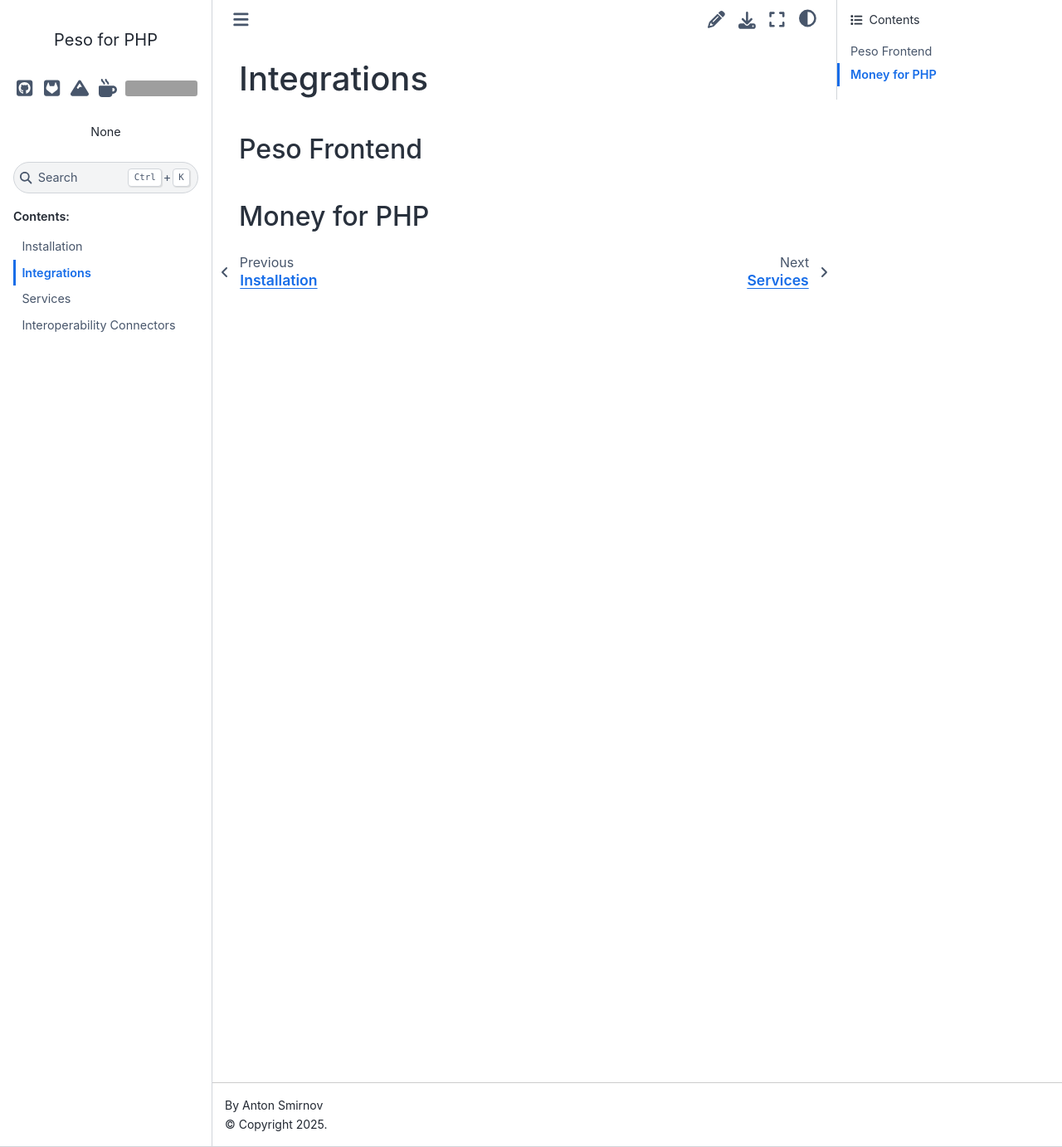
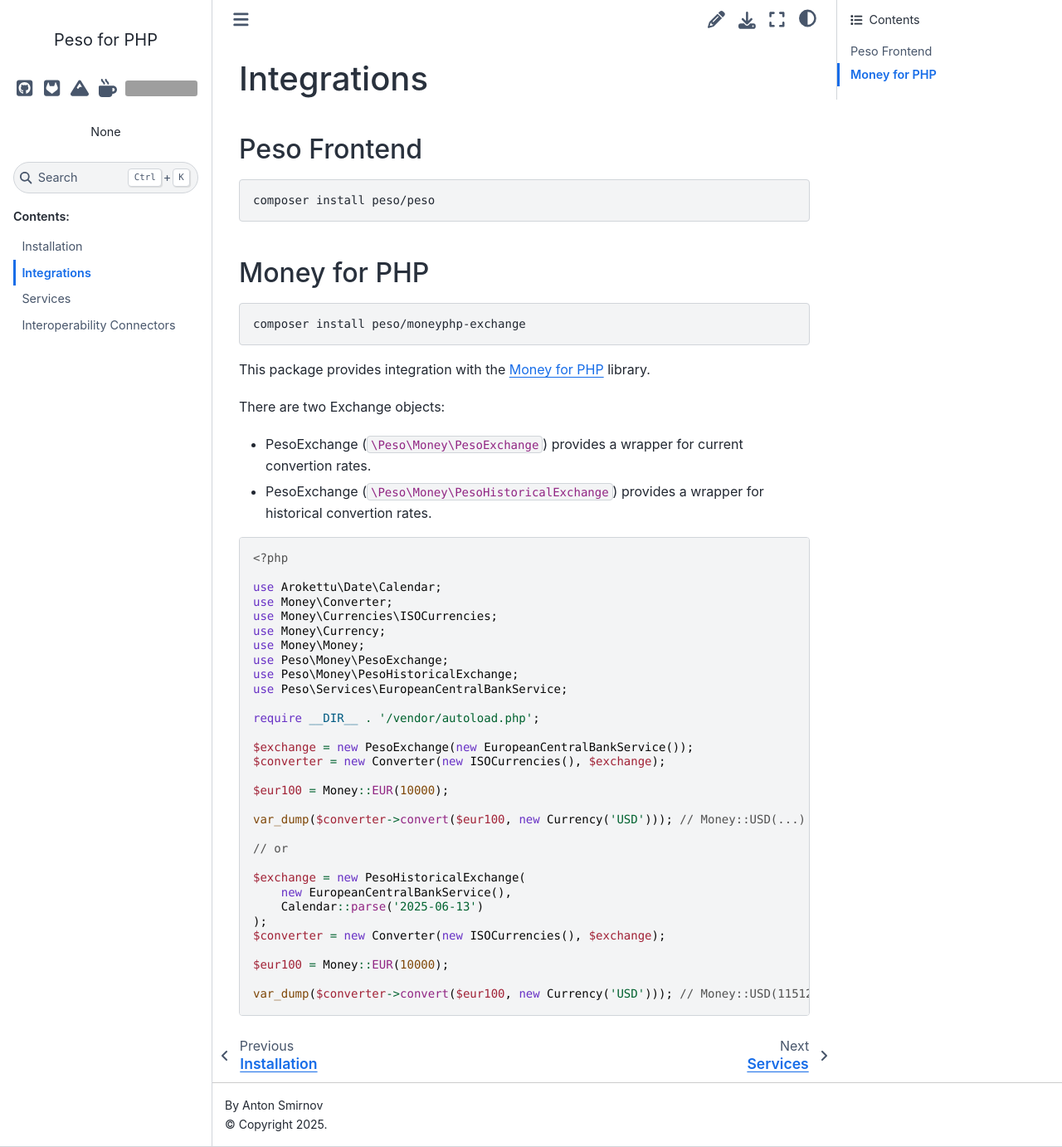
Before and after one commit to phpeso/doc, a Sphinx documentation site: the page built from source/integrations.rst, in a window 1280 px wide and 1382 px high. Shown: the whole window at 83% size. Built offline with Sphinx 7.4.7 and the Sphinx Book theme 1.1.4, drawn with Linux system fonts in a browser that asks for light colours; grey boxes are pictures that could not be loaded.

Commit message:
Explain MoneyPHP integration

```diff
--- a/source/integrations.rst
+++ b/source/integrations.rst
@@ -1,12 +1,65 @@
 Integrations
 ############
+
+.. highlight:: php
 
 .. _peso_peso:
 
 Peso Frontend
 =============
 
+.. code-block:: bash
+
+    composer install peso/peso
+
 .. _peso_moneyphp:
 
 Money for PHP
 =============
+
+.. code-block:: bash
+
+    composer install peso/moneyphp-exchange
+
+This package provides integration with the `Money for PHP`_ library.
+
+.. _Money for PHP: https://www.moneyphp.org/
+
+There are two Exchange objects:
+
+* PesoExchange (``\Peso\Money\PesoExchange``) provides a wrapper for current convertion rates.
+* PesoExchange (``\Peso\Money\PesoHistoricalExchange``) provides a wrapper for historical convertion rates.
+
+::
+
+    <?php
+
+    use Arokettu\Date\Calendar;
+    use Money\Converter;
+    use Money\Currencies\ISOCurrencies;
+    use Money\Currency;
+    use Money\Money;
+    use Peso\Money\PesoExchange;
+    use Peso\Money\PesoHistoricalExchange;
+    use Peso\Services\EuropeanCentralBankService;
+
+    require __DIR__ . '/vendor/autoload.php';
+
+    $exchange = new PesoExchange(new EuropeanCentralBankService());
+    $converter = new Converter(new ISOCurrencies(), $exchange);
+
+    $eur100 = Money::EUR(10000);
+
+    var_dump($converter->convert($eur100, new Currency('USD'))); // Money::USD(...)
+
+    // or
+
+    $exchange = new PesoHistoricalExchange(
+        new EuropeanCentralBankService(),
+        Calendar::parse('2025-06-13')
+    );
+    $converter = new Converter(new ISOCurrencies(), $exchange);
+
+    $eur100 = Money::EUR(10000);
+
+    var_dump($converter->convert($eur100, new Currency('USD'))); // Money::USD(11512)
```
